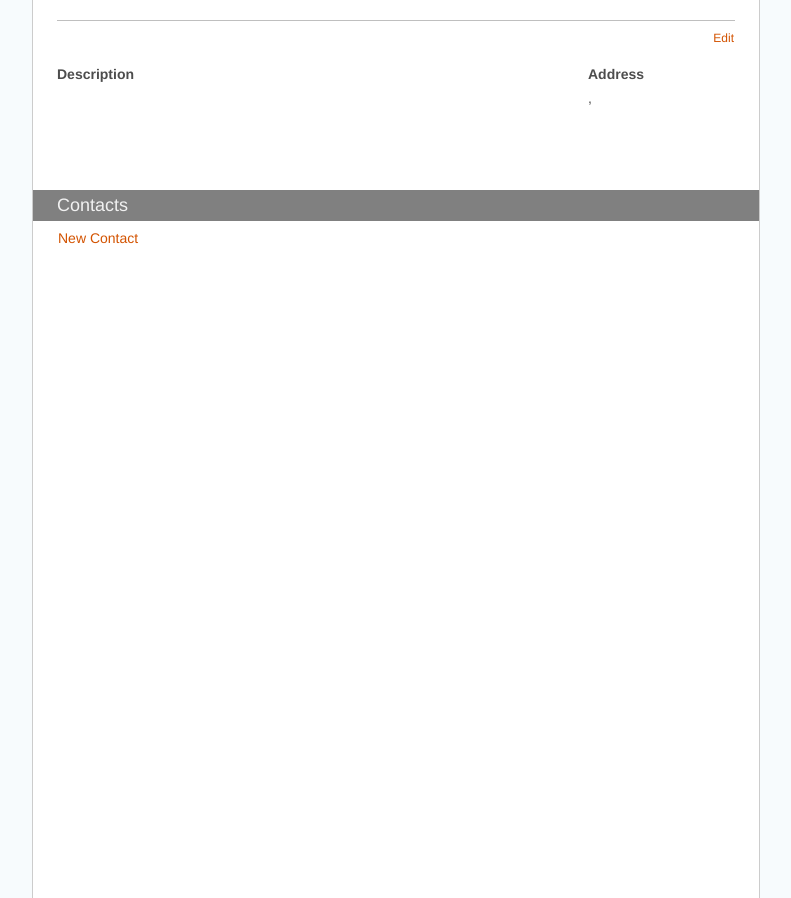
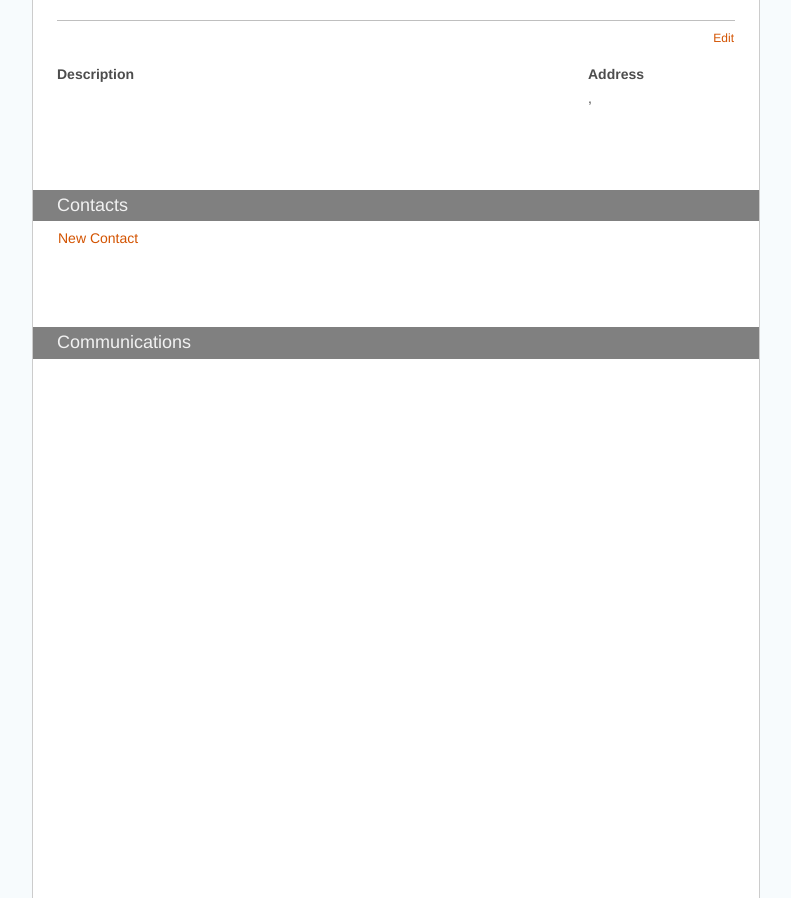
Before and after one commit to pranotobudi/Django-CRM-Apps, a Django app: template templates/accounts/account_detail.html in a window 1280 px wide. Shown: the part 82-980 px from the top of the page, without its empty margins (244-1035 px from the left). Run offline with Django 3.2, Linux system fonts and the light colour scheme; the template is opened without the code that fills it, so the values that code supplies are empty.

Commit message:
update communication module

```diff
--- a/accounts/views.py
+++ b/accounts/views.py
@@ -10,6 +10,7 @@ from django.http import HttpResponseRedirect
 from django.urls import reverse
 from .forms import AccountForm
 from contacts.models import Contact
+from communications.models import Communication
 
 
 from .models import Account
@@ -46,10 +47,14 @@ def account_detail(request, uuid):
             return HttpResponseForbidden()
     #print (f"BISMILLAH======{account.uuid} {account.city} {account.address_one}=================BISMILLAH")
     contacts = Contact.objects.filter(account=account)
+    communications = Communication.objects.filter(
+        account=account).order_by('-created_on')
 
     variables = {
         'account': account,
         'contacts': contacts,
+        'communications': communications,
+
     }
     return render(request, 'accounts/account_detail.html', variables)
 
--- a/communications/views.py
+++ b/communications/views.py
@@ -1,7 +1,6 @@
 from django.shortcuts import render
 from django.contrib.auth.decorators import login_required
 from django.http import HttpResponseForbidden
-
 from .models import Communication
 
 @login_required
--- a/templates/accounts/account_detail.html
+++ b/templates/accounts/account_detail.html
@@ -29,7 +29,22 @@
             </div>
          </div>
 
-        {# List Communications #}
+         {# List Communications #}
+         <div id="co-container" class="ad-container">
+             <div class="ad-headers">
+                 <h4 class="ad-mh m-none">Communications</h4>
+             </div>
+             <div id="co-body" class="ad-container">
+                 {# Communications Item Form #}
+                 {# List of Communications #}
+                 <ul id="co-list" class="strip-list col-md-12 p-none">
+                     {% for comm in communications %}
+                         {% include 'communications/comm_item_view.html' %}
+                     {% endfor %}
+                 </ul>
+             </div>
+         </div>
+
     </div>
 
 {% endblock %}
```
